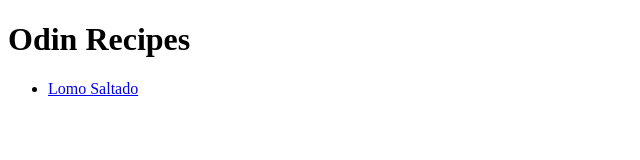
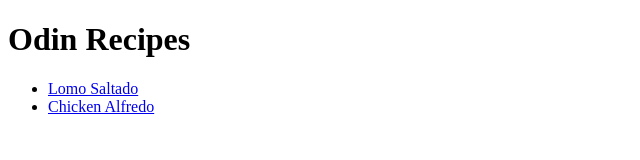
Before and after one commit to Jesspin/odin-recipes, a plain HTML site: page index.html in a window 1280 px wide. Shown: the whole page, without its empty margins (0-640 px from the left). Drawn offline with Linux system fonts and the light colour scheme.

Commit message:
Add a link to chicken-alfredo.html
A link to the chicken alfredo recipe was added to the unordered list.

```diff
--- a/index.html
+++ b/index.html
@@ -9,6 +9,7 @@
         <h1>Odin Recipes</h1>
         <ul>
             <li><a href="./recipes/lomo-saltado.html" target="_blank" rel="noopener noreferrer">Lomo Saltado</a></li>
+            <li><a href="./recipes/chicken-alfredo.html" target="_blank" rel="noopener noreferrer">Chicken Alfredo</a></li>
         </ul>
     </body>
 </html>
```
